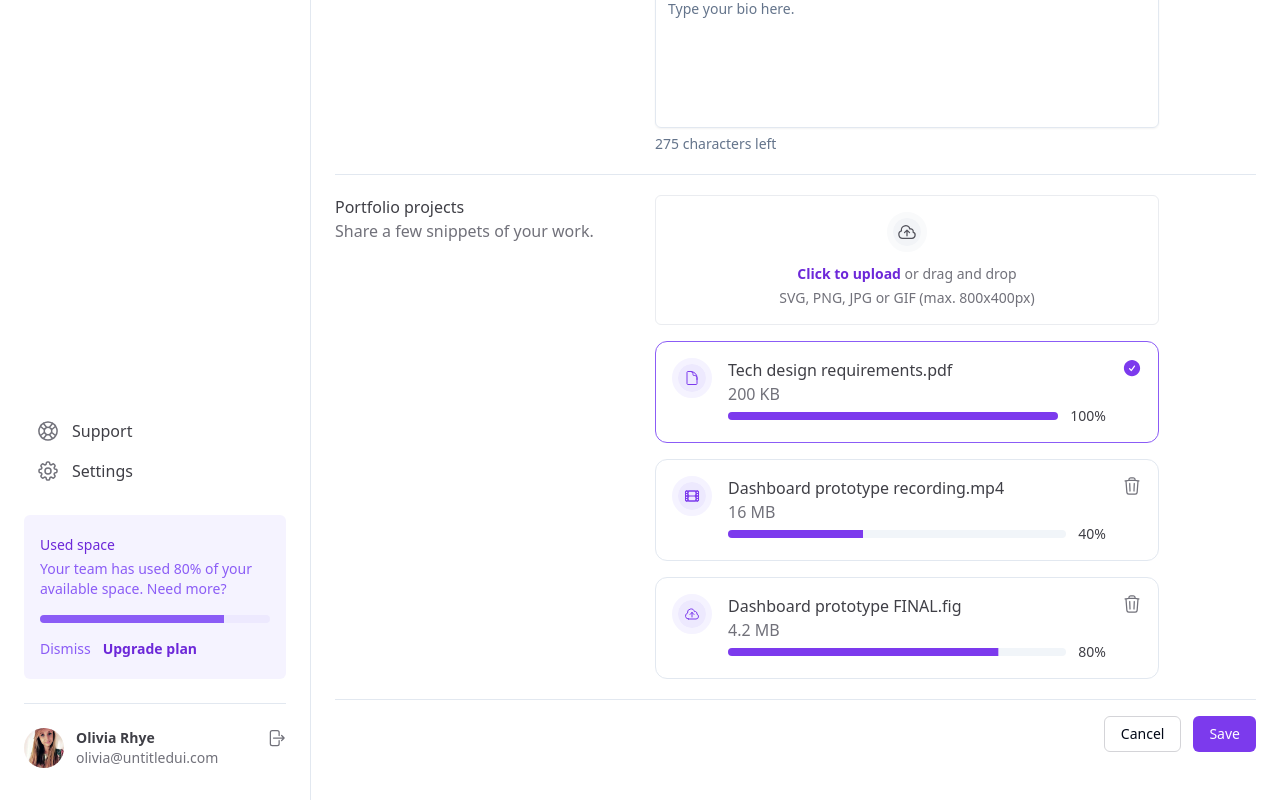
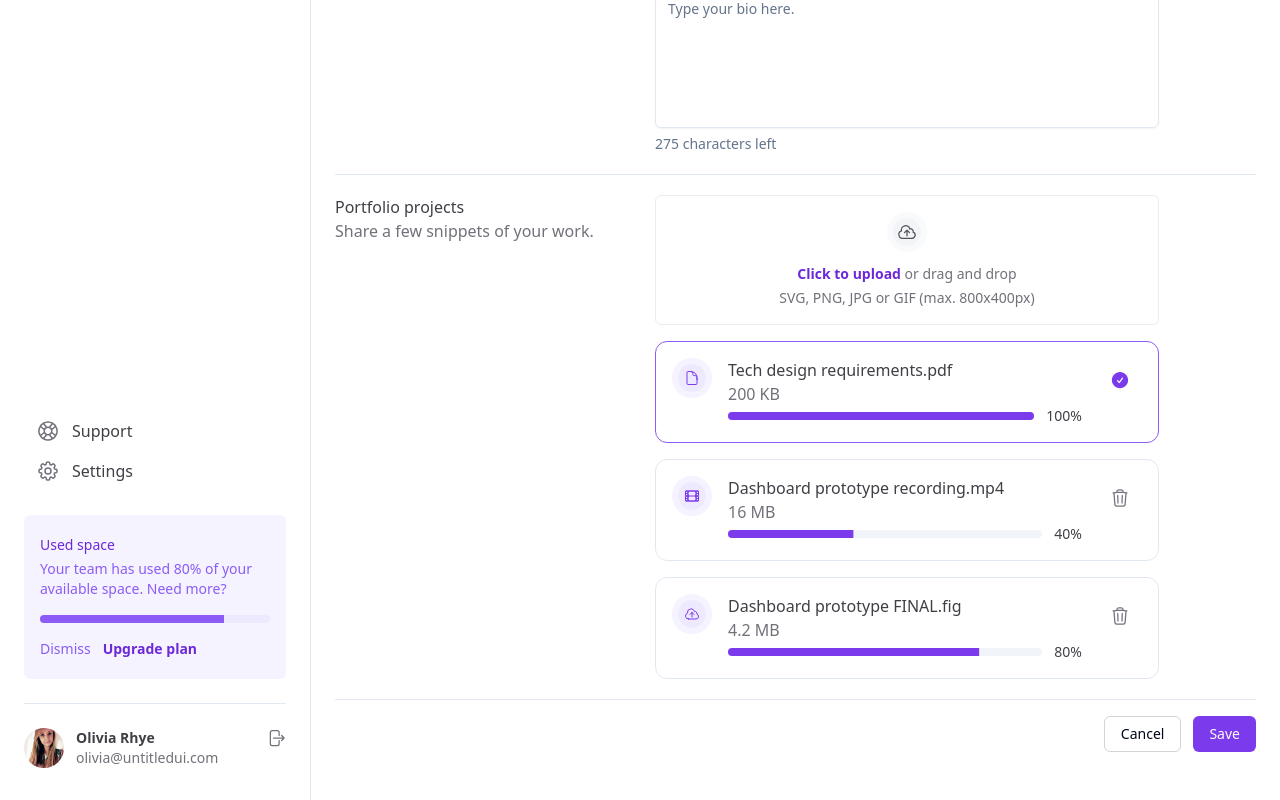
Before and after one commit to joaonetogit/front-dash, a Next.js app: page / in a window 1280 px wide. Shown: the part 871-1671 px from the top of the page. Built offline with nearby package versions, Linux system fonts and the light colour scheme.

Commit message:
feat: WIP accessibility

```diff
--- a/src/components/custom/CardUploadArchive.tsx
+++ b/src/components/custom/CardUploadArchive.tsx
@@ -24,14 +24,16 @@ export default function CardUploadArchive({ icon, title, size, progress }: ICard
             <Progress
               value={progress}
               barColor='bg-violet-600'
-              aria-label={`Progress bar for ${title} with ${progress}% completed.`}
+              aria-valuenow={progress}
+              aria-label={`Progress bar for ${title}`}
             />
             <p className='text-sm font-medium text-zinc-700'>{progress}%</p>
           </div>
         </div>
         <button
           type='button'
-          className='h-fit'
+          className='h-fit p-3'
+          aria-label={isUploaded ? 'Remove file button' : 'Upload file button'}
         >
           {isUploaded ? (
             <CheckCircleIcon className='size-5 fill-violet-600' />
```
